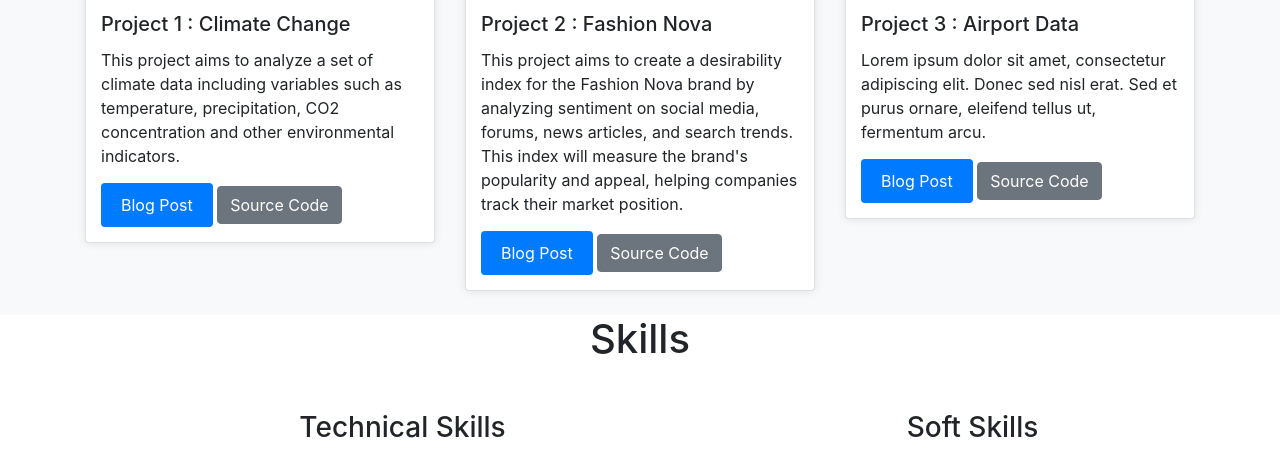
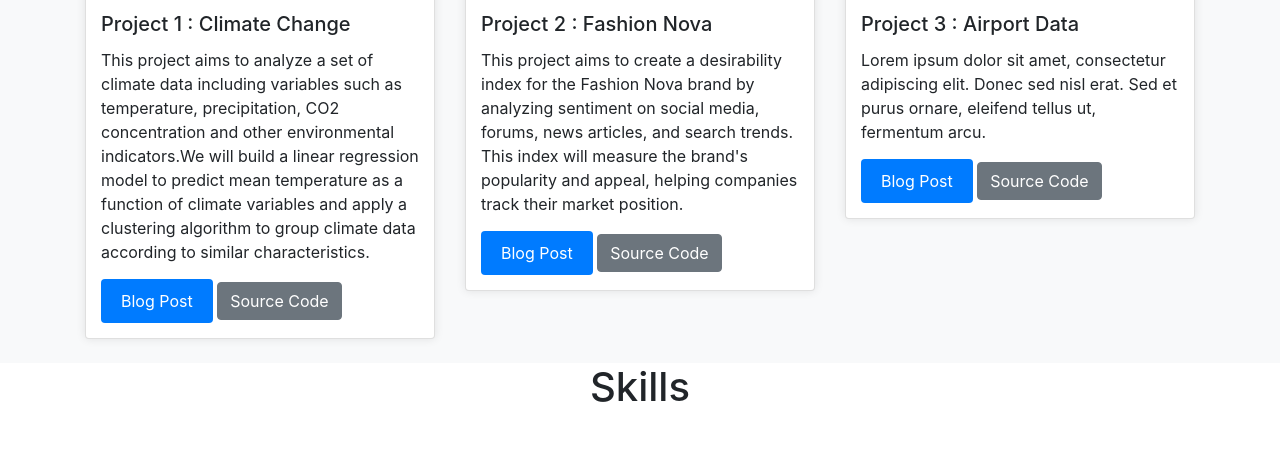
Before and after one commit to MaevaEbengue/MaevaEbengue.github.io, a plain HTML site: page index.html in a window 1280 px wide. Shown: the part 1018-1474 px from the top of the page. Drawn offline with nearby package versions, Linux system fonts and the light colour scheme.

Commit message:
Update index.html

```diff
--- a/index.html
+++ b/index.html
@@ -226,7 +226,7 @@ html {
           <img src="images/projects/1.jpg" class="card-img-top" alt="Project 1">
           <div class="card-body">
             <h5 class="card-title">Project 1 : Climate Change</h5>
-            <p class="card-text">This project aims to analyze a set of climate data including variables such as temperature, precipitation, CO2 concentration and other environmental indicators.</p>
+            <p class="card-text">This project aims to analyze a set of climate data including variables such as temperature, precipitation, CO2 concentration and other environmental indicators.We will build a linear regression model to predict mean temperature as a function of climate variables and apply a clustering algorithm to group climate data according to similar characteristics.</p>
             <a href="#" class="btn btn-primary">Blog Post</a>
              <a href="https://https://github.com/MaevaEbengue/climate_change" class="btn btn-secondary" target="_blank">Source Code</a>
           </div>
```
